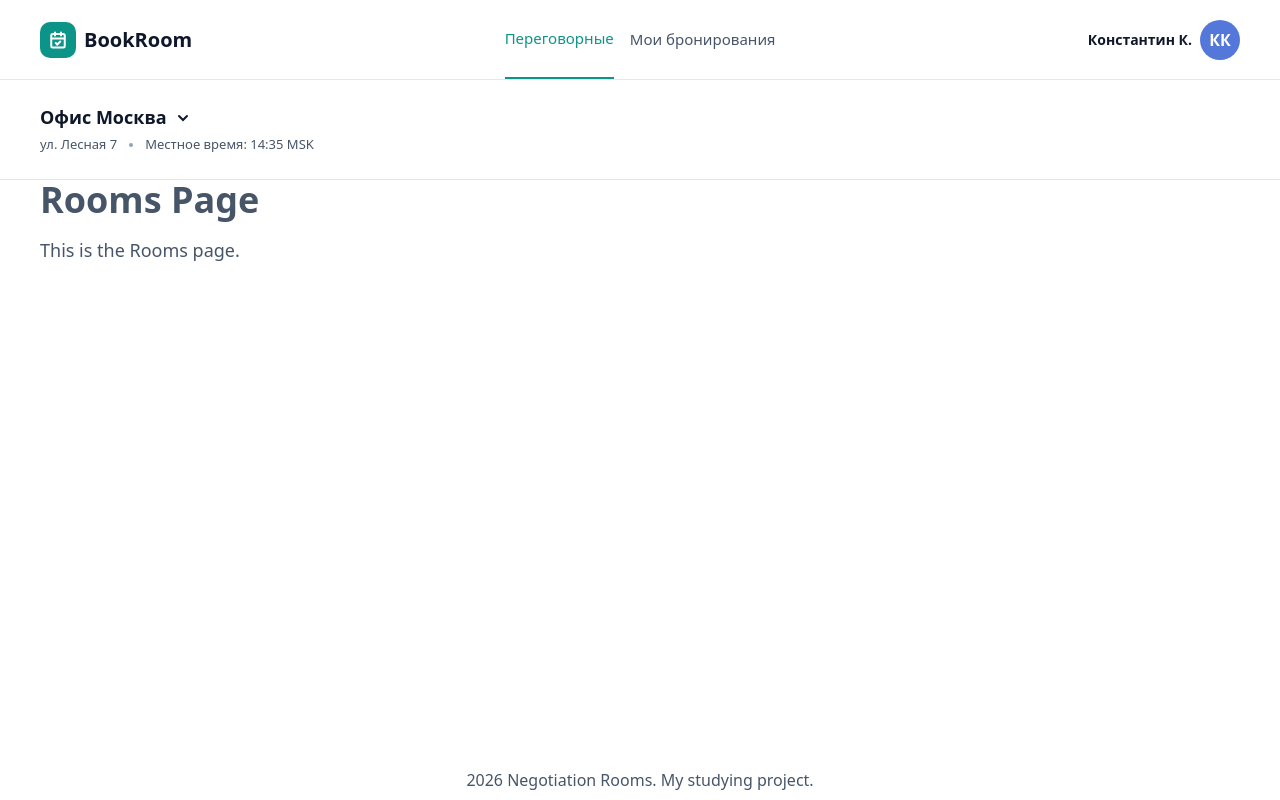
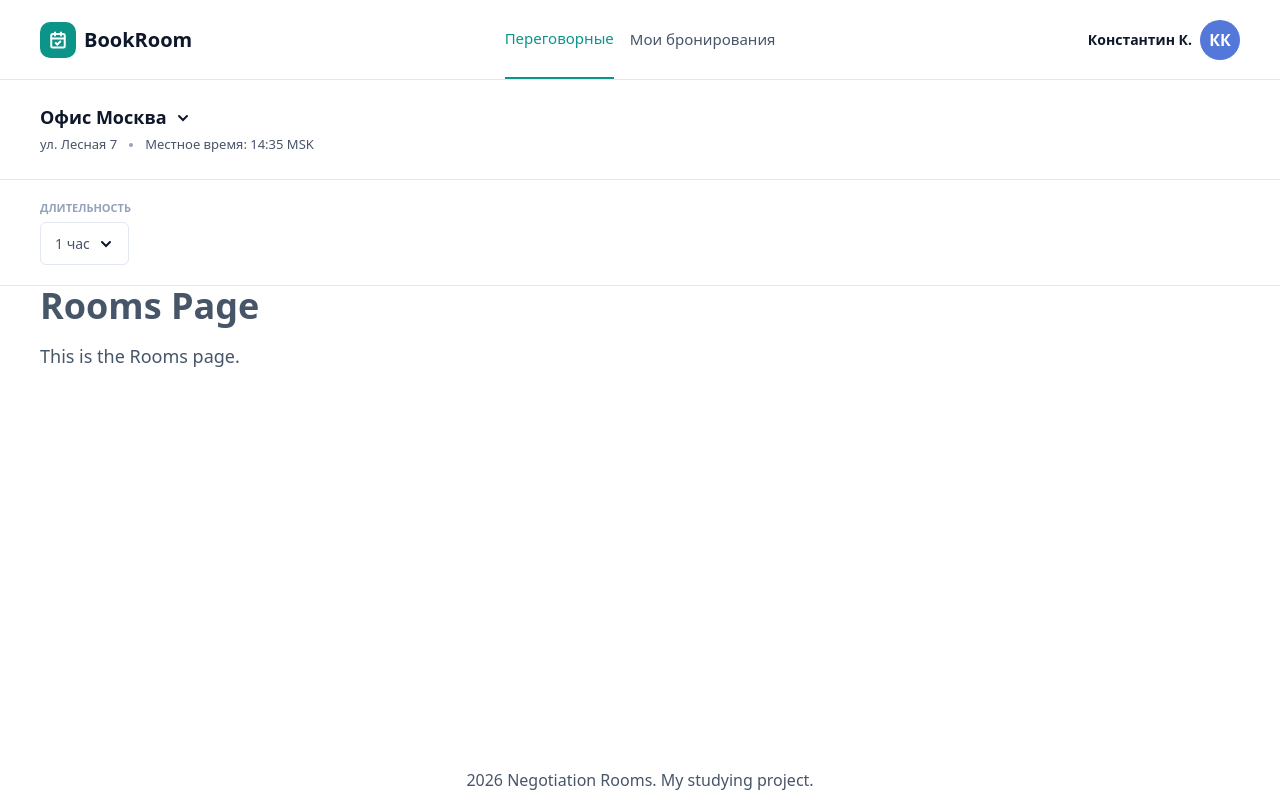
Before and after one commit to DimasAnanas-coder/negotiation-rooms, a React (Vite) app in the folder client/: page /rooms in a window 1280 px wide. Built offline with nearby package versions, Linux system fonts and the light colour scheme.

Commit message:
ADD: half-FilterBar, input components - dropdown selector, input wrapper

```diff
--- /dev/null
+++ b/client/src/components/ui/input/Field.tsx
@@ -0,0 +1,14 @@
+import { type ReactNode } from "react";
+
+
+export default function Field({
+    label,
+    children
+}: {label: String, children: ReactNode}) {
+    return (
+        <div className={"flex flex-col gap-1.5"}>
+            <p className="font-bold text-[11px] text-disabled">{label}</p>
+            {children}
+        </div>
+    );
+}
--- /dev/null
+++ b/client/src/components/ui/input/InputWrapper.tsx
@@ -0,0 +1,47 @@
+import { useState, type ReactNode } from "react";
+
+interface InputWrapperArgs {
+    leftIcon?: string;
+    rightIcon?: string
+    label: String
+    children: ReactNode;
+};
+
+
+
+export default function InputWrapper({
+    leftIcon,
+    rightIcon,
+    label,
+    children
+}: InputWrapperArgs) {
+    const [isActive, setActive] = useState<boolean>(false);
+    const toggleActive = () => {
+        setActive(!isActive)
+    }
+
+    const intoButton = [
+        leftIcon && <img src={leftIcon} className="w-4 h-4"/>,
+        <p className="text-[14px]"> {label} </p>,
+        rightIcon && <img src={rightIcon} className="w-4 h-4"/>,
+    ]
+
+    return (
+        <div className="flex flex-col relative">
+            <button
+                className="flex flex-row items-center justify-center px-3.5 py-2.5 border border-primary-border gap-2 rounded-md w-fit"
+                onClick={toggleActive}
+            >
+                {...intoButton}
+            </button>
+
+            {isActive ?
+                <div className="border border-primary-border absolute top-full mt-1.5 z-40 rounded-xl min-w-37.5 bg-primary-bg">
+                    {children}
+                </div>
+            : ""}
+
+
+        </div>
+    );
+}
--- /dev/null
+++ b/client/src/components/ui/input/Select/Select.tsx
@@ -0,0 +1,42 @@
+import InputWrapper from "../InputWrapper"
+import SelectItem from "./SelectItem";
+import { type ListItem } from "./types";
+
+import ChevronDown from "../../../../assets/icons/chevron-down.svg";
+
+
+interface SelectArgs {
+    leftIcon?: string;
+    rightIcon?: string;
+    onSelect: (id: Number) => void;
+    activeListItemId: Number;
+    label?: String;
+    list: Array<ListItem>;
+}
+
+export default function Select({
+    leftIcon,
+    rightIcon,
+    onSelect,
+    activeListItemId,
+    label,
+    list
+}: SelectArgs) {
+    return (
+        <InputWrapper
+            leftIcon={leftIcon}
+            rightIcon={rightIcon || ChevronDown}
+            label={label || activeListItemId.toString()}
+        >
+            <div className="flex flex-col gap-1 p-2">
+                {list.map((listItem: ListItem) =>
+                    <SelectItem
+                        onSelect={onSelect}
+                        listItem={listItem}
+                        isActive={activeListItemId == listItem.id}
+                    />
+                )}
+            </div>
+        </InputWrapper>
+    )
+}
--- /dev/null
+++ b/client/src/components/ui/input/Select/SelectItem.tsx
@@ -0,0 +1,30 @@
+import { type ListItem } from "./types"
+import CheckIcon from "../../../../assets/icons/check.svg";
+
+interface SelectItemArgs {
+    onSelect: (id: Number) => void;
+    listItem: ListItem;
+    isActive: boolean;
+}
+
+
+export default function SelectItem({
+    onSelect,
+    listItem,
+    isActive,
+}: SelectItemArgs) {
+    return (
+        <button
+            className={
+                `flex rounded-md justify-between items-center text-title px-3 py-2 ${isActive ? "bg-highlight-bg" : ""}`
+            }
+            onClick={() => onSelect(listItem.id)}
+        >
+            <p className="text-[14px]">{listItem.value}</p>
+            {isActive ? <img
+                src={CheckIcon}
+                className="w-3 h-2.25"
+            /> : ""}
+        </button>
+    )
+}
--- /dev/null
+++ b/client/src/components/ui/input/Select/TimeSelector.tsx
@@ -0,0 +1,41 @@
+import { useState } from "react";
+import Select from "./Select";
+import Field from "../Field";
+
+interface Time {
+    id: Number;
+    value: String;
+}
+
+const DEFAULT_TIME_ID = 4;
+const TIMES: Array<Time> = [
+    { id: 1, value: "15 мин" },
+    { id: 2, value: "30 мин" },
+    { id: 3, value: "45 мин" },
+    { id: 4, value: "1 час" },
+    { id: 5, value: "1 ч 15 мин" },
+    { id: 6, value: "1 ч 30 мин" },
+    { id: 7, value: "1 ч 45 мин" },
+    { id: 8, value: "2 часа" },
+]
+
+function findTime(id: Number): Time {
+    return TIMES.find((time: Time) => time.id == id) || TIMES[DEFAULT_TIME_ID];
+}
+
+export default function TimeSelector ({label}: {label?: String}) {
+    const [activeTimeId, setActiveTimeId] = useState<Number>(DEFAULT_TIME_ID);
+    return (
+        <Field
+            label={label || "ДЛИТЕЛЬНОСТЬ"}
+        >
+            <Select
+                onSelect={setActiveTimeId}
+                label={findTime(activeTimeId).value}
+                list={TIMES}
+                activeListItemId={activeTimeId}
+            />
+        </Field>
+
+    );
+}
--- /dev/null
+++ b/client/src/components/ui/input/Select/index.ts
@@ -0,0 +1,2 @@
+import Select from "./Select";
+export default Select;
--- /dev/null
+++ b/client/src/components/ui/input/Select/types.ts
@@ -0,0 +1,4 @@
+export interface ListItem {
+    id: Number;
+    value: String
+};
--- /dev/null
+++ b/client/src/features/Rooms/layout/FilterBar/FilterBar.tsx
@@ -0,0 +1,10 @@
+import Container from "../../../../components/ui/Container";
+import TimeSelector from "../../../../components/ui/input/Select/TimeSelector";
+
+export default function FilterBar() {
+    return (
+        <Container className="flex flex-rows border-b border-primary-border py-5">
+            <TimeSelector/>
+        </Container>
+    );
+}
--- /dev/null
+++ b/client/src/features/Rooms/layout/FilterBar/index.tsx
@@ -0,0 +1,2 @@
+import FilterBar from "./FilterBar";
+export default FilterBar
--- a/client/src/pages/Rooms.tsx
+++ b/client/src/pages/Rooms.tsx
@@ -1,10 +1,12 @@
 import Container from "../components/ui/Container";
+import FilterBar from "../features/Rooms/layout/FilterBar";
 import OfficeSelector from "../features/Rooms/layout/OfficeSelector";
 
 export default function Rooms() {
     return (
         <>
             <OfficeSelector />
+            <FilterBar />
             <Container>
                 <h1 className="text-4xl text-blue-500 font-bold">Rooms Page</h1>
                 <p className="mt-4 text-lg">This is the Rooms page.</p>
```
Also changed, not shown: client/src/assets/icons/check.svg (added).
